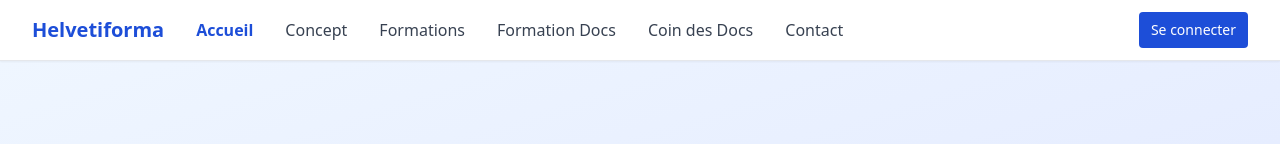
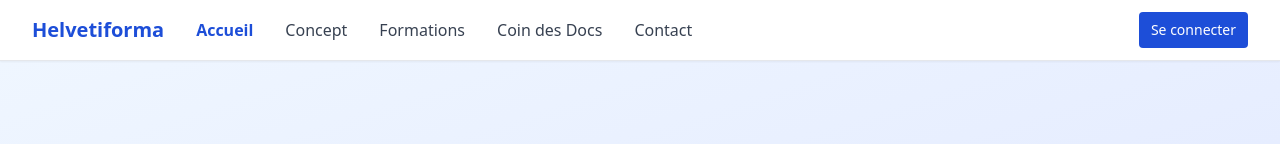
Before and after one commit to damsblt/helvetiforma, a Next.js app: page / in a window 1280 px wide. Shown: the top 144 px of the page. Built offline with nearby package versions, Linux system fonts and the light colour scheme.

Commit message:
feat: Hide Formation Docs page and remove from navigation

```diff
--- a/src/components/Navigation.tsx
+++ b/src/components/Navigation.tsx
@@ -41,7 +41,6 @@ export default function Navigation() {
     { href: '/', label: 'Accueil' },
     { href: '/concept', label: 'Concept' },
     { href: '/formations', label: 'Formations' },
-    { href: '/formation-docs', label: 'Formation Docs' },
     { href: '/docs', label: 'Coin des Docs' },
     { href: '/contact', label: 'Contact' },
   ];
```
Also changed, not shown: src/app/_formation-docs/FormationDocList.tsx (renamed from src/app/formation-docs/FormationDocList.tsx), src/app/_formation-docs/[id]/FormationDocViewer.tsx (renamed from src/app/formation-docs/[id]/FormationDocViewer.tsx), src/app/_formation-docs/[id]/page.tsx (renamed from src/app/formation-docs/[id]/page.tsx), src/app/_formation-docs/page.tsx (renamed from src/app/formation-docs/page.tsx).
